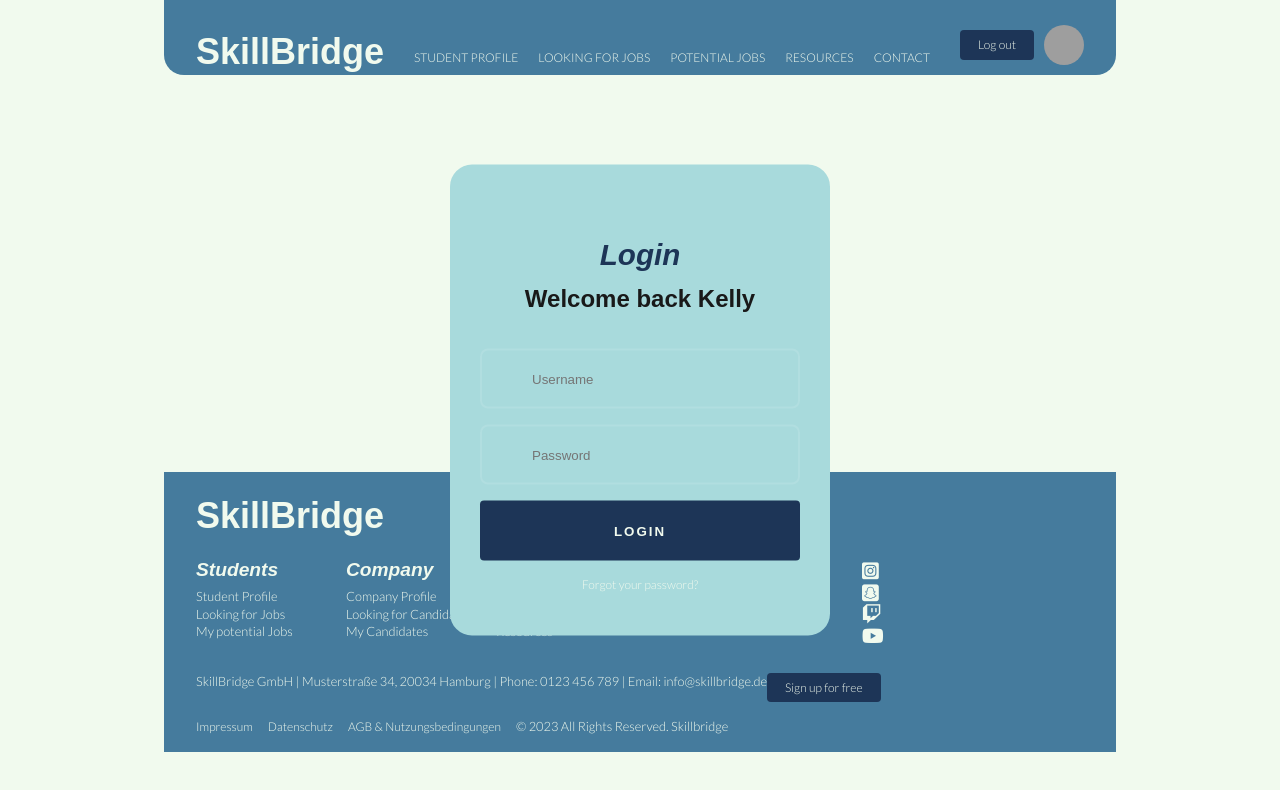
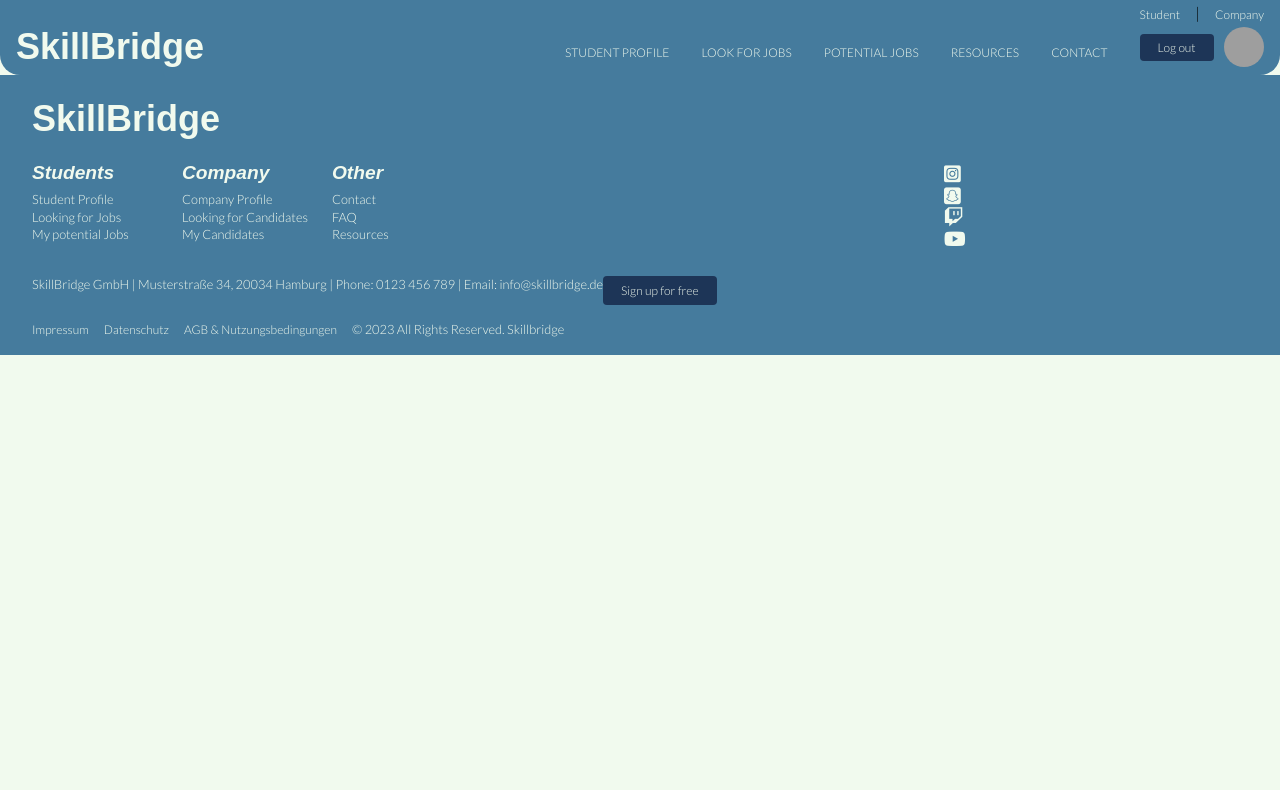
Before and after one commit to Akki-on-Rails/skill-bridge, a React (Create React App) app in the folder client/: page / in a window 1280 px wide. Shown: the top 790 px of the page. Built offline with nearby package versions, Linux system fonts and the light colour scheme; grey boxes are pictures that could not be loaded; a web font is replaced by a local one.

Commit message:
fixed problems with App.js and deleted the header component.

```diff
--- a/client/src/App.js
+++ b/client/src/App.js
@@ -1,14 +1,17 @@
-import LoginCard from "./components/login-card"
-import Footer from "./components/footer"
-import Header from "./components/header"
+import React from "react";
+
+import LoginCard from "./components/login-card";
+import Footer from "./components/footer";
+import Navbar from "./components/navbar";
+import styles from "./App.scss";
 
 function App() {
   return (
-    <div className="App">
+    <div className={styles.App}>
       <body>
-        <div className={"body_wrapper"}>
-          <Header />
-          <LoginCard />
+        <div className={styles.body_wrapper}>
+          <Navbar />
+          {/* <LoginCard /> */}
           <Footer />
         </div>
       </body>
--- a/client/src/components/header.js
+++ /dev/null
@@ -1,39 +0,0 @@
-import React from "react";
-
-import styles from './header.module.scss';
-import avatars from '../styles/avatars.module.scss';
-import buttons from '../styles/buttons.module.scss';
-
-import "../assets/css/fontawesome.css"
-import "../assets/css/brands.css"
-import "../assets/css/solid.css"
-
-const Header = () => {
-  return (
-    <header className={styles.header_wrapper}>
-      <div className={styles.logo}>
-        {/* Here we need a Logo and/or Slogan */}
-        <h1>SkillBridge</h1>
-      </div>
-      <div className={styles.menu}>
-        <a href="#">student profile</a>
-        <a href="#">looking for jobs</a>
-        <a href="#">potential jobs</a>
-        <a href="#">resources</a>
-        <a href="#">contact</a>
-      </div>
-      <div className={styles.login}>
-        {/* here we need to insert user images dynamicly from DB */}
-        {/* also we have to create a conditional: */}
-        {/* if logged in show avatar and 'log out' */}
-        {/* else show 'log in' and 'sign up' */}
-        <div className={styles.user_comp}>
-          <a className={buttons.btn_flat}>Log out</a>
-          <img className={avatars.avatar_small} src='https://picsum.photos/id/64/200/300' alt='user avatar'></img>
-        </div>
-      </div>
-    </header>
-  );
-};
-
-export default Header;
--- a/client/src/components/header.module.scss
+++ /dev/null
@@ -1,65 +0,0 @@
-@import '../styles/colors.module.scss';
-@import '../styles/fonts.module.scss';
-
-* {
-  box-sizing: border-box;
-}
-
-.header_wrapper {
-  color: $c-background;
-  font-size: $b-font-size;
-  line-height: $b-line-height;
-  font-weight: $b-font-weight;
-  background-color: $c-secondary;
-  height: 75px;
-  padding: 0 2rem;
-  margin-bottom: auto;
-  border-radius: 0 0 20px 20px;
-  display: flex;
-  justify-content: space-between;
-  align-items: flex-end;
-}
-
-.menu {
-  display: flex;
-  align-items: flex-end;
-}
-
-.logo {
-  padding-bottom: 3px;
-}
-.logo, .menu, .login {
-  margin-top: auto;
-}
-
-.login {
-  padding-bottom: 10px;
-}
-
-.user_comp {
-  display: flex;
-  align-items: center;
-}
-
-.user_comp a {
-  margin-right: 10px;
-  height: 100%;
-}
-
-.menu a {
-  text-transform: uppercase;
-  padding: 0 10px 8px;
-}
-
-.menu {
-  a:hover, :active, :focus {
-    padding: 0 10px 5px;
-    border-bottom: 3px solid $c-contrast;
-  }
-}
-
-.menu {
-  a:active, :focus {
-    font-weight: 700;
-  }
-}
```
